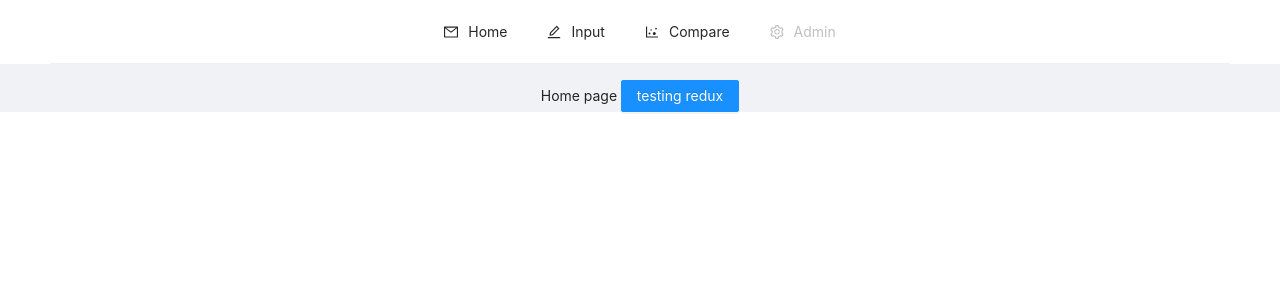
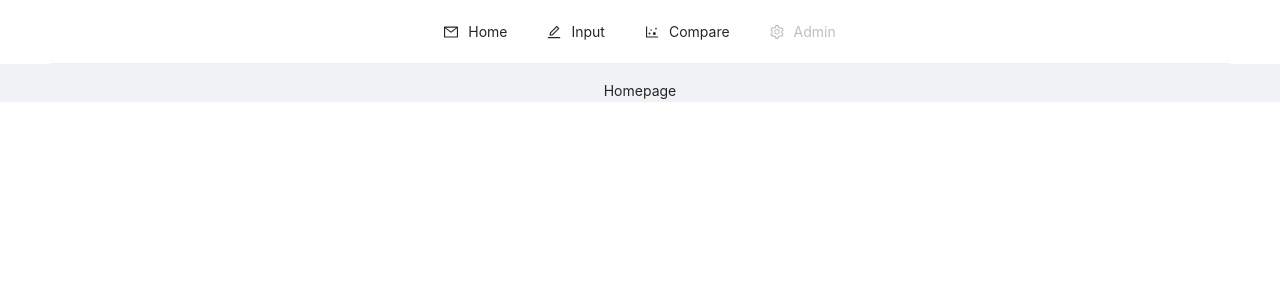
Before and after one commit to mharv/dashboardTemplate, a React (Create React App) app: page / in a window 1280 px wide. Shown: the top 300 px of the page. Built offline with nearby package versions, Linux system fonts and the light colour scheme.

Commit message:
remove state test button

```diff
--- a/src/App.js
+++ b/src/App.js
@@ -8,16 +8,10 @@ import {
   Switch, Route
 } from "react-router-dom"
 
-import { useSelector, useDispatch } from 'react-redux'
-import { set } from './features/counter/counterSlice'
-
-
 const { Header, Content } = Layout;
 
 const App = () => {
 
-  const count = useSelector(state => state.input.value)
-  const dispatch = useDispatch()
   return (
     <div className="App">
       <Router>
@@ -38,7 +32,7 @@ const App = () => {
               </Route>
               <Route path="/">
                 <div>
-                  {count} Home page <Button onClick={() => dispatch(set("cleared"))} type="primary"> testing redux </Button>
+                  Homepage
                 </div>
               </Route>
             </Switch>
```
